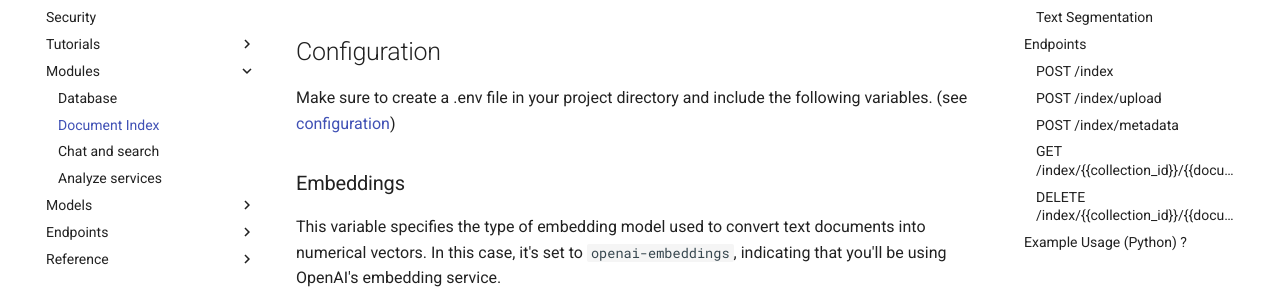
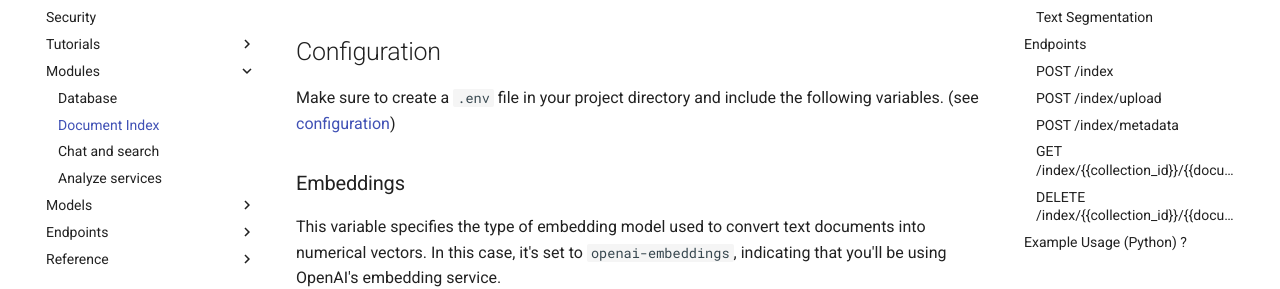
Before and after one commit to brevia-ai/brevia, an MkDocs documentation site: the page built from docs/document_index.md, in a window 1280 px wide and 900 px high, scrolled down 562 px. Shown: the part 172-461 px from the top of the window. Built offline with MkDocs 1.6.1 and Material for MkDocs 9.7.7, drawn with Linux system fonts in a browser that asks for light colours.

Commit message:
chore: typo

```diff
--- a/docs/document_index.md
+++ b/docs/document_index.md
@@ -14,7 +14,7 @@ Additionally, Brevia seamlessly integrates with an OCR tool to extract text from
 **Efficient Indexing**: BrevIA's optimized indexing process ensures fast and efficient vectorization of documents, enabling rapid retrieval and analysis of relevant information.
 
 ## Configuration
-Make sure to create a .env file in your project directory and include the following variables. (see [configuration](/config))
+Make sure to create a `.env` file in your project directory and include the following variables. (see [configuration](/config))
 
 ### Embeddings
 This variable specifies the type of embedding model used to convert text documents into numerical vectors. In this case, it's set to `openai-embeddings`, indicating that you'll be using OpenAI's embedding service.
```
